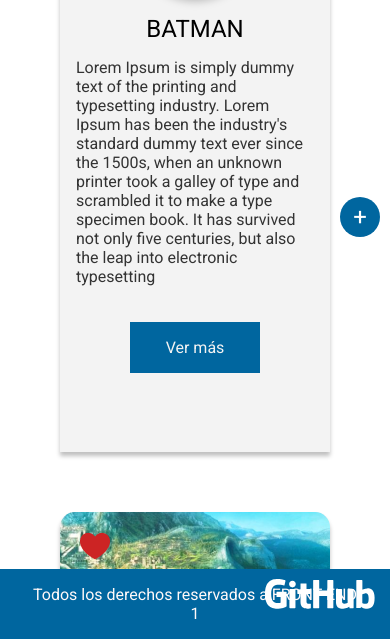
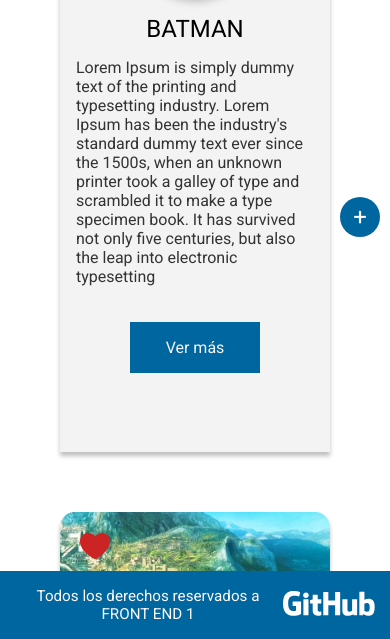
Before and after one commit to aantoa/heroes, a plain HTML site: page index.html in a window 390 px wide. Shown: the part 205-844 px from the top of the page. Drawn offline with Linux system fonts and the light colour scheme.

```diff
--- a/css/styles.css
+++ b/css/styles.css
@@ -184,3 +184,23 @@
     }
 
 }
+
+/**************************************************/
+
+/* MOVIL */
+@media (max-width: 420px) {
+    footer .footer-text {
+        display: inline-block;
+        font-size: 0.95rem;
+        max-width: calc(100vw - 150px);
+        text-align: center;
+    }
+    footer img {
+        height: 25px;
+        top:20px
+    }
+
+    footer {
+        text-align: left;
+    }
+}
```
